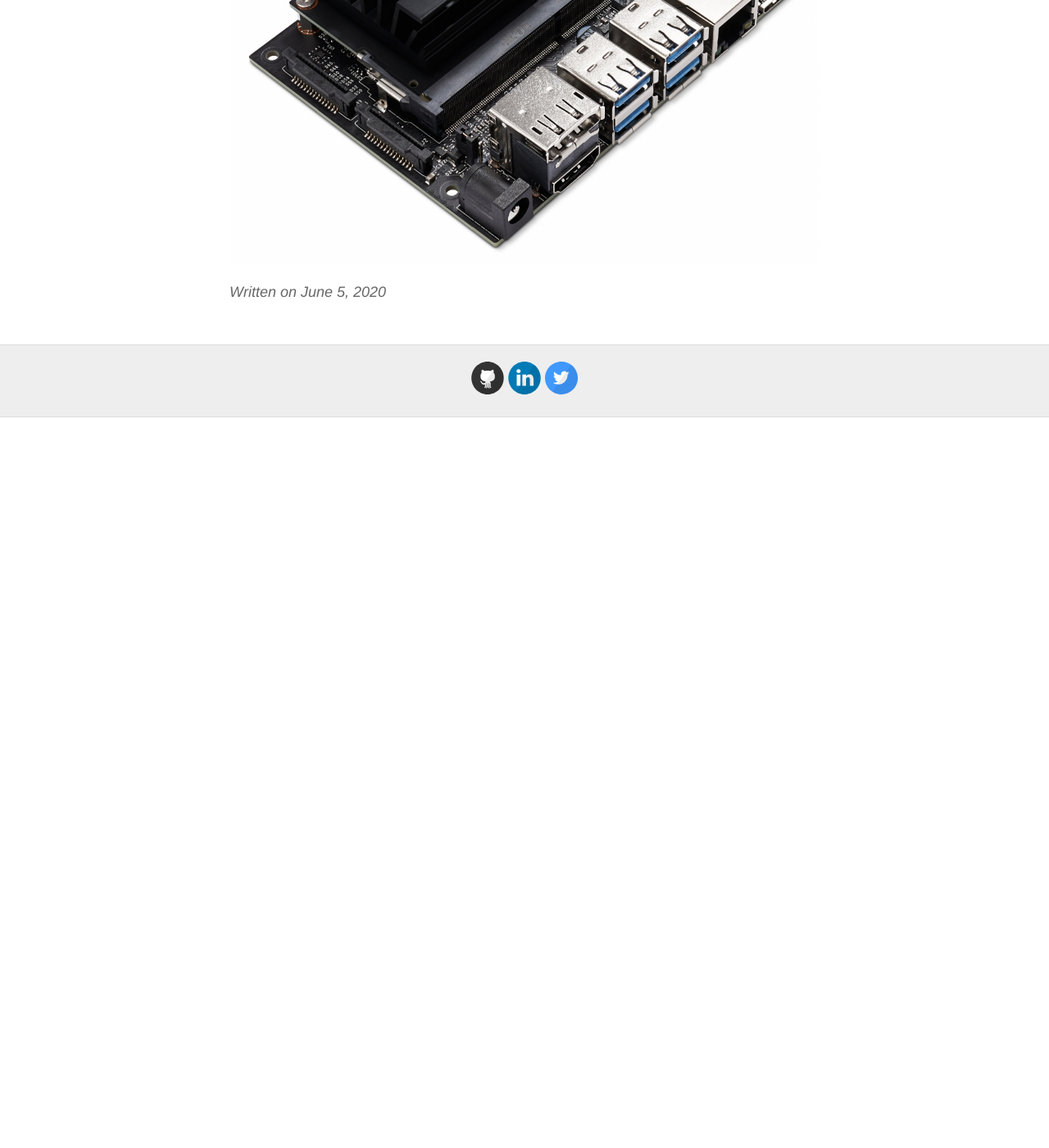
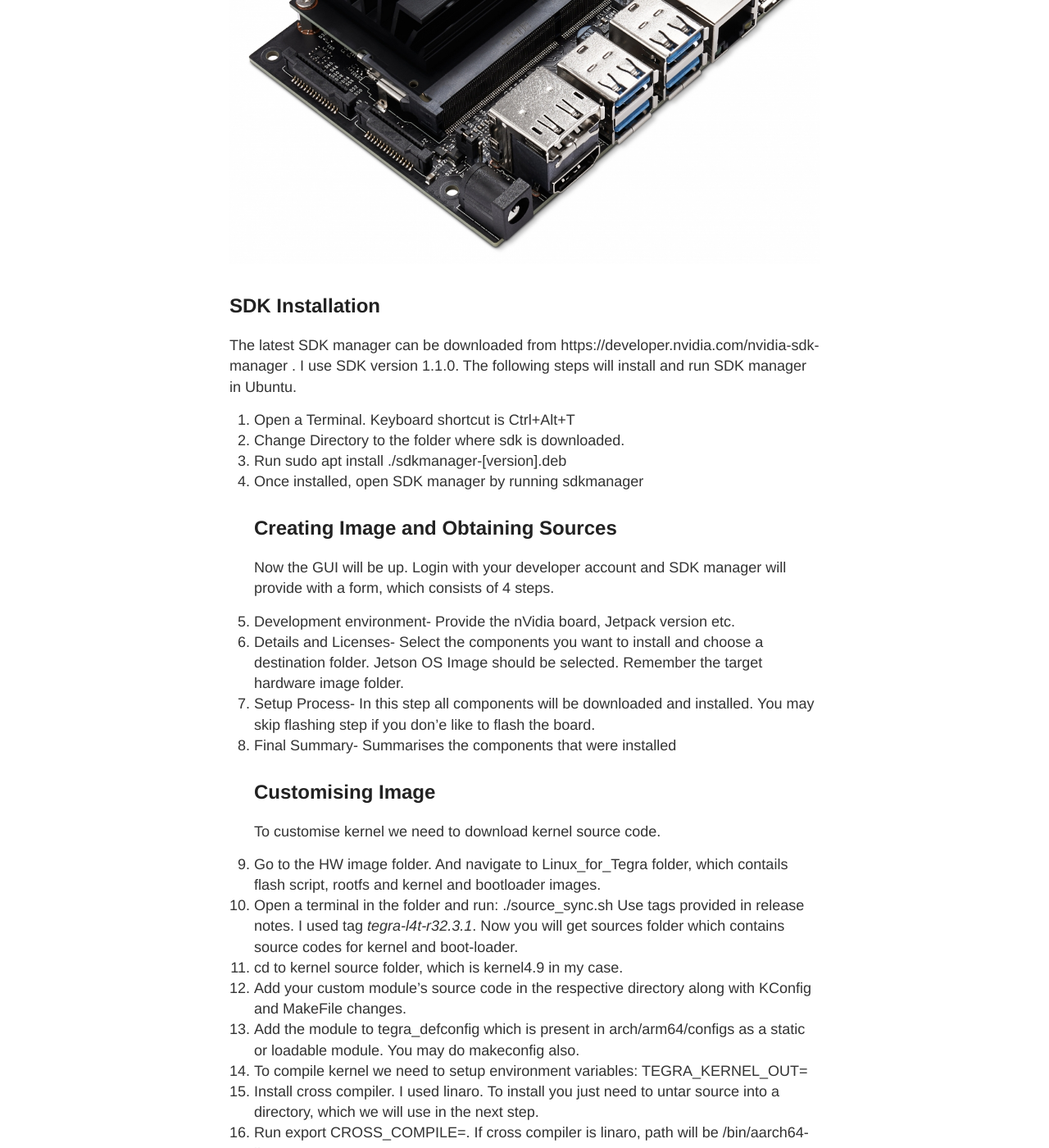
Before and after one commit to gilson27/gilson27.github.io, a Jekyll site: the page built from _posts/2020-6-5-Custom-Kernel-Module-Nvidia-Jetson-Nano.md, in a window 1280 px wide and 1400 px high, scrolled down 659 px. Shown: the whole window at 82% size. Built offline with Jekyll 4.4.1, drawn with Linux system fonts in a browser that asks for light colours; before the commit the page ends 1168 px from its top, so only the background shows below that; some of the changed text lies outside the part shown.

Commit message:
Added section for post 2

```diff
--- a/_posts/2020-6-5-Custom-Kernel-Module-Nvidia-Jetson-Nano.md
+++ b/_posts/2020-6-5-Custom-Kernel-Module-Nvidia-Jetson-Nano.md
@@ -5,4 +5,45 @@ title: How To Add A Custom Kernel Module In Nvidia Jetson Nano
 
 Adding a kernel module in nvidia jetson could be a little tricky. This article will cover the entire process of creating a custom kernel module and flashing jetson nano with the rootfs image. I will also describe the possible issues that might occur and how to solve them. The instructions are applicable for Jetson Nano module with jetpack 4.3 on Linux.
 
-![_config.yml]({{ site.baseurl }}/images/JetsonNano-DevKit_Front-Top_Right_trimmed.jpg)
+![NVIDIA_Jetson_Nano]({{ site.baseurl }}/images/JetsonNano-DevKit_Front-Top_Right_trimmed.jpg)
+
+## SDK Installation
+The latest SDK manager can be downloaded from https://developer.nvidia.com/nvidia-sdk-manager .
+I use SDK version 1.1.0. The following steps will install and run SDK manager in Ubuntu.
+1. Open a Terminal. Keyboard shortcut is Ctrl+Alt+T
+2. Change Directory to the folder where sdk is downloaded.
+3. Run sudo apt install ./sdkmanager-[version].deb
+4. Once installed, open SDK manager by running sdkmanager
+## Creating Image and Obtaining Sources
+Now the GUI will be up. Login with your developer account and SDK manager will provide with a form, which consists of 4 steps.
+1. Development environment- Provide the nVidia board, Jetpack version etc.
+2. Details and Licenses- Select the components you want to install and choose a destination folder. Jetson OS Image should be selected. Remember the target hardware image folder.
+3. Setup Process- In this step all components will be downloaded and installed. You may skip flashing step if you don’e like to flash the board.
+4. Final Summary- Summarises the components that were installed
+## Customising Image
+To customise kernel we need to download kernel source code.
+1. Go to the HW image folder. And navigate to Linux_for_Tegra folder, which contails flash script, rootfs and kernel and bootloader images.
+2. Open a terminal in the folder and run: ./source_sync.sh Use tags provided in release notes. I used tag *tegra-l4t-r32.3.1*. Now you will get sources folder which contains source codes for kernel and boot-loader.
+3. cd to kernel source folder, which is kernel4.9 in my case.
+4. Add your custom module’s source code in the respective directory along with KConfig and MakeFile changes.
+5. Add the module to tegra_defconfig which is present in arch/arm64/configs as a static or loadable module. You may do makeconfig also.
+6. To compile kernel we need to setup environment variables: TEGRA_KERNEL_OUT=<Where should the output go>
+7. Install cross compiler. I used linaro. To install you just need to untar source into a directory, which we will use in the next step.
+8. Run export CROSS_COMPILE=<cross_prefix>. If cross compiler is linaro, path will be <linaro_install_path>/bin/aarch64-linux-gnu-
+9. Run export LOCALVERSION=-tegra
+10. To configure linux with tegradef_config, run make ARCH=arm64 O=$TEGRA_KERNEL_OUT tegra_defconfig
+11. Build the kernel using: make ARCH=arm64 O=$TEGRA_KERNEL_OUT -j3
+Replace Linux_for_Tegra/kernel/Image with $TEGRA_KERNEL_OUT/arch/arm64/boot/Image
+12. If you have any dts change, replace the contents of Linux_for_Tegra/kernel/dtb with $TEGRA_KERNEL_OUT/arch/arm64/boot/dts/
+13. If you have built a dynamic module you shall add it to rootfs using: sudo make ARCH=arm64 O=$TEGRA_KERNEL_OUT modules_install INSTALL_MOD_PATH=<top>/Linux_for_Tegra/rootfs/
+
+## Flashing Image
+
+1. To flash the image to jetson nano devkit run: sudo ./flash.sh jetson-nano-qspi-sd mmcblk0p1
+Flashing will take more around 15 minutes.
+2. Once flashed board will bootup and ask for user configuration like timezone, keyboard layout, username and password.
+3. Provide the details and the configuration daemon will apply the configurations and reboot you to Ubuntu home.
+
+![NVIDIA_Jetson_Nano_Ubuntu_Home_Screen]({{ site.baseurl }}/images/Jetson_Nano-Getting_Started-Setup_Welcome_Screen.png)
+
+Check if installed module is present using lsmod and dmesg.
```
